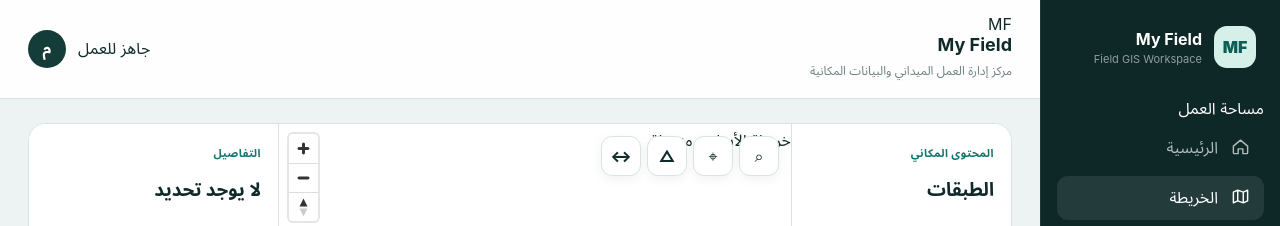
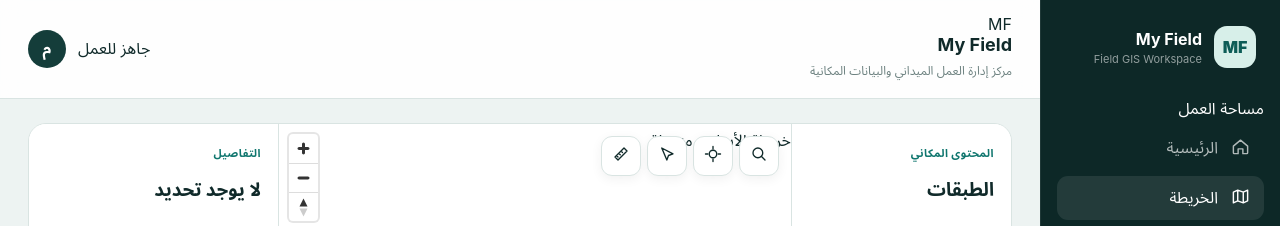
Before and after one commit to mmashharawi2021-cell/my-field, a React (Vite) app in the folder web/: page /#/map in a window 1280 px wide. Shown: the top 226 px of the page. Built offline with nearby package versions, Linux system fonts and the light colour scheme; no server answers.

Commit message:
ui: refine web/src/features/map/components/MapToolbar.tsx

```diff
--- a/web/src/features/map/components/MapToolbar.tsx
+++ b/web/src/features/map/components/MapToolbar.tsx
@@ -1,10 +1,11 @@
 import { ActionButton } from '../../../components/ui/ActionButton'
+import { AppIcon, type IconName } from '../../../components/ui/AppIcon'
 
-const tools = [
-  { id: 'search', label: 'بحث', icon: '⌕' },
-  { id: 'locate', label: 'الموقع', icon: '⌖' },
-  { id: 'select', label: 'تحديد', icon: '△' },
-  { id: 'measure', label: 'قياس', icon: '↔' },
+const tools: Array<{ id: string; label: string; icon: IconName }> = [
+  { id: 'search', label: 'بحث', icon: 'search' },
+  { id: 'locate', label: 'الموقع', icon: 'locate' },
+  { id: 'select', label: 'تحديد', icon: 'select' },
+  { id: 'measure', label: 'قياس', icon: 'measure' },
 ]
 
 export function MapToolbar() {
@@ -12,7 +13,7 @@
     <div className="map-toolbar" aria-label="أدوات الخريطة">
       {tools.map((tool) => (
         <ActionButton key={tool.id} variant="icon" title={tool.label} aria-label={tool.label}>
-          {tool.icon}
+          <AppIcon name={tool.icon} size={18} />
         </ActionButton>
       ))}
     </div>
```
